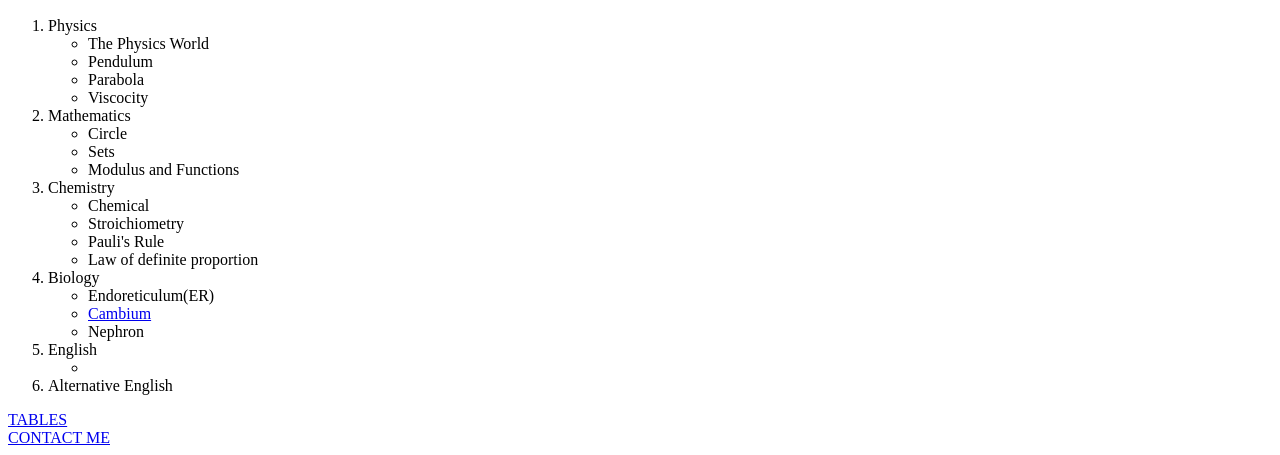
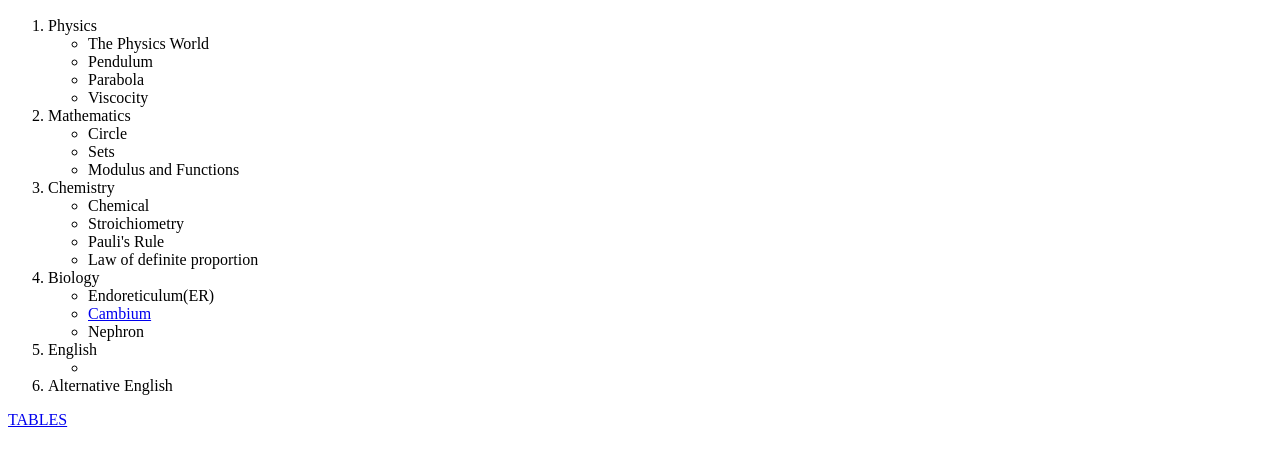
Before and after one commit to Heatzy77/Personal-Site, a plain HTML site: page index.html in a window 1280 px wide. Shown: the part 349-804 px from the top of the page. Drawn offline with Linux system fonts and the light colour scheme.

Commit message:
Update index.html

```diff
--- a/index.html
+++ b/index.html
@@ -55,8 +55,6 @@
   </p>
 <a href="table.html">TABLES</a>
 <br>
-<a href="my contact.html">CONTACT ME</a>
-
 </body>
 
 </html>
```
